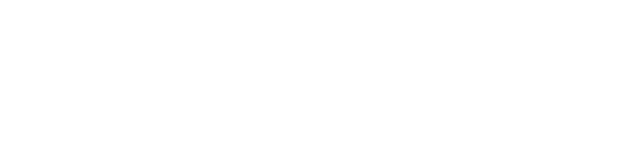
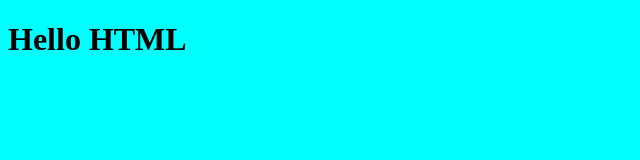
Before and after one commit to madhavan5200/pratice_project, a plain HTML site: page index.html in a window 1280 px wide. Shown: the whole page, without its empty margins (0-640 px from the left). Drawn offline with Linux system fonts and the light colour scheme.

Commit message:
Creating new css file and attached it with html file

```diff
--- a/index.html
+++ b/index.html
@@ -3,9 +3,10 @@
 <head>
     <meta charset="UTF-8">
     <meta name="viewport" content="width=device-width, initial-scale=1.0">
+    <link rel="stylesheet" href="/styles.css">
     <title>Document</title>
 </head>
 <body>
-
+    <h1>Hello HTML</h1>
 </body>
 </html>
--- /dev/null
+++ b/styles.css
@@ -0,0 +1,3 @@
+body{
+    background-color: aqua;
+}
```
